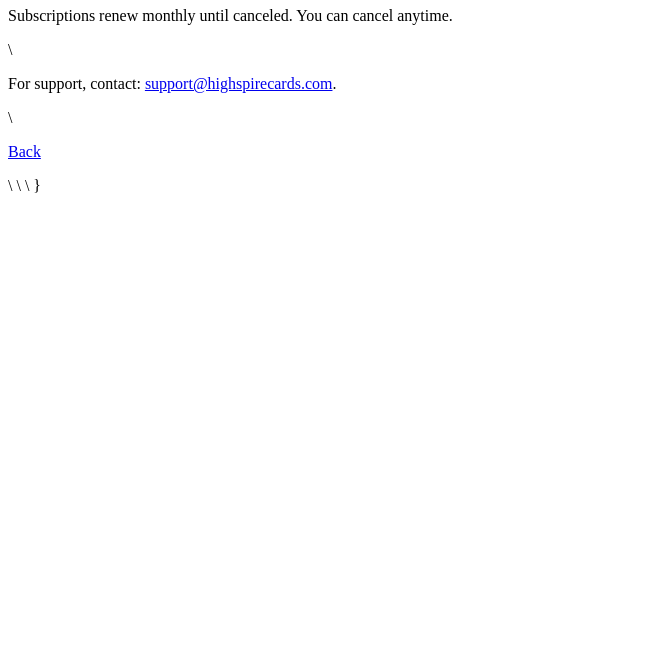
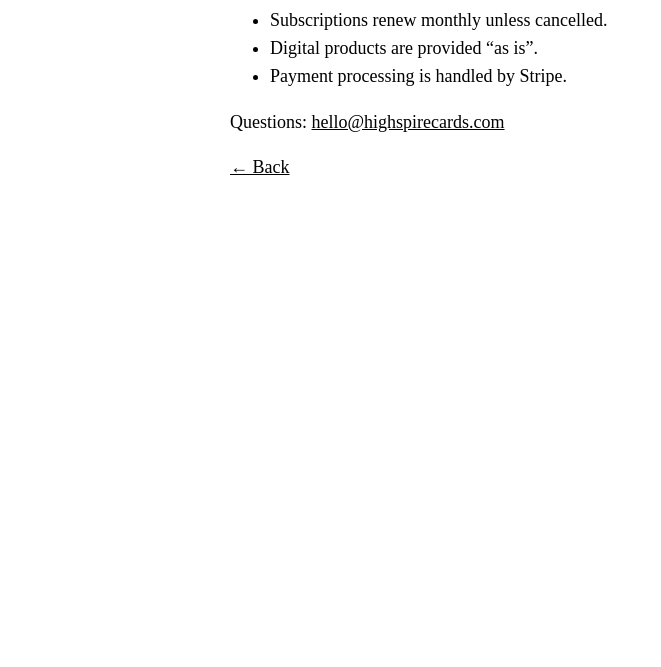
Before and after one commit to JoshuaLakeSexton/High-Spire-Cards, a website: page terms.html in a window 1280 px wide. Shown: the part 133-800 px from the top of the page, without its empty margins (0-661 px from the left). Drawn offline with Linux system fonts and the light colour scheme.

Commit message:
Update terms.html

```diff
--- a/terms.html
+++ b/terms.html
@@ -1,26 +1,27 @@
-<!doctype html>\
-<html lang="en">\
-  <head>\
-    <meta charset="utf-8" />\
-    <meta name="viewport" content="width=device-width, initial-scale=1" />\
-    <title>Terms \'97 High Spire Cards</title>\
-    <style>\
-      @font-face \{\
-        font-family: "Sorts Mill Goudy";\
-        src: url("/assets/SortsMillGoudy-Regular.ttf") format("truetype");\
-        font-weight: 400;\
-        font-style: normal;\
-        font-display: swap;\
-      \}\
-      body \{ margin: 40px; max-width: 900px; font-family: "Sorts Mill Goudy", Georgia, serif; line-height: 1.7; color: #0b0f14; \}\
-      a \{ color: #0b0f14; \}\
-    </style>\
-  </head>\
-  <body>\
-    <h1>Terms</h1>\
-    <p>Subscriptions renew monthly until canceled. You can cancel anytime.</p>\
-    <p>For support, contact: <a href="mailto:support@highspirecards.com">support@highspirecards.com</a>.</p>\
-    <p><a href="/">Back</a></p>\
-  </body>\
-</html>\
-}
+<!doctype html>
+<html lang="en">
+<head>
+  <meta charset="UTF-8" />
+  <meta name="viewport" content="width=device-width, initial-scale=1.0" />
+  <title>Terms — High Spire Cards</title>
+  <style>
+    body{ font-family: "Sorts Mill Goudy", serif; margin:0; padding:60px 24px; }
+    main{ max-width:820px; margin:0 auto; }
+    p,li{ font-size:18px; line-height:1.55; }
+    a{ color:#000; }
+  </style>
+</head>
+<body>
+  <main>
+    <h1>Terms</h1>
+    <ul>
+      <li>Subscriptions renew monthly unless cancelled.</li>
+      <li>Digital products are provided “as is”.</li>
+      <li>Payment processing is handled by Stripe.</li>
+    </ul>
+
+    <p>Questions: <a href="mailto:hello@highspirecards.com">hello@highspirecards.com</a></p>
+    <p><a href="/">← Back</a></p>
+  </main>
+</body>
+</html>
```
